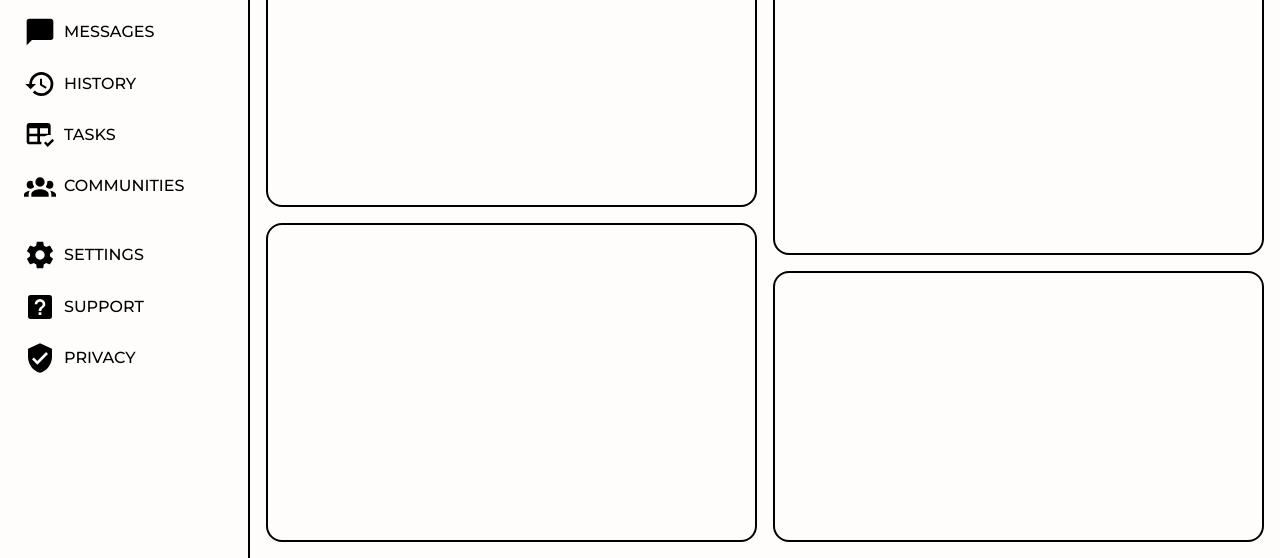
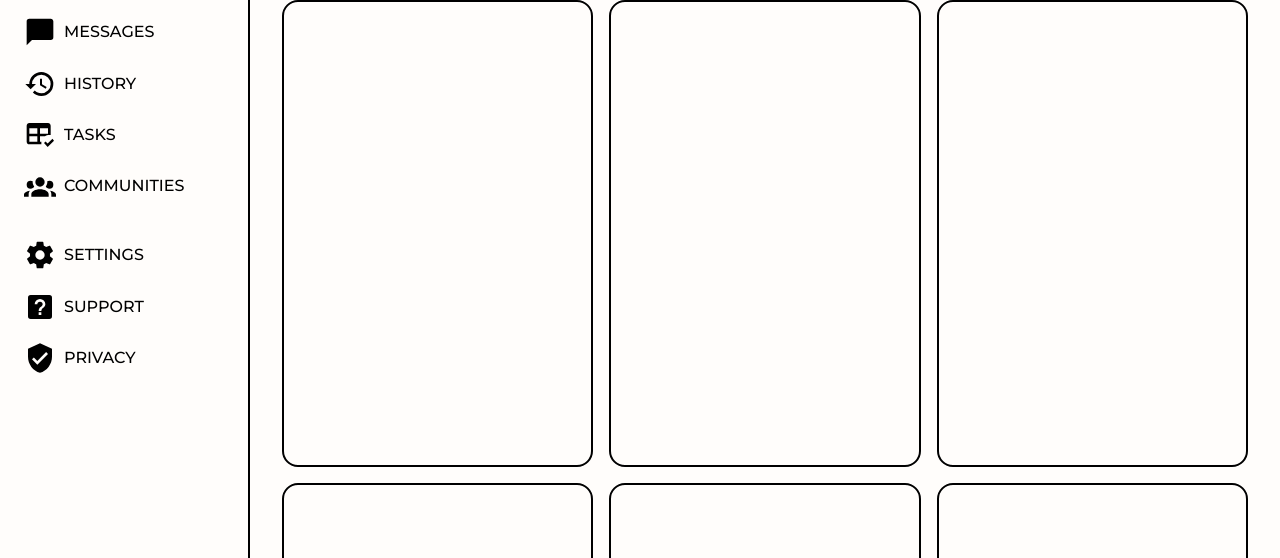
Before and after one commit to NCDUBS11/top_admin_dash, a plain HTML site: page index.html in a window 1280 px wide. Shown: the part 242-800 px from the top of the page. Drawn offline with Linux system fonts and the light colour scheme.

Commit message:
Finish general layout, ready for styling

```diff
--- a/index.html
+++ b/index.html
@@ -63,10 +63,15 @@
             </div>
         </nav>
         <div id="content">
-            <div class="c1"></div>
-            <div class="c2"></div>
-            <div class="c3"></div>
-            <div class="c4"></div>
+            <div class="title">My Projects</div>
+            <div class="projBox"></div>
+            <div class="projBox"></div>
+            <div class="projBox"></div>
+            <div class="projBox"></div>
+            <div class="projBox"></div>
+            <div class="projBox"></div>
+            <div class="projBox"></div>
+            <div class="projBox"></div>
         </div>
     </div>
 </body>
--- a/styles.css
+++ b/styles.css
@@ -37,6 +37,7 @@ button{
         "nav header"
         "nav content";
     background-color: var(--main-bg-color);
+    overflow: hidden;
 }
 
 header{
@@ -239,51 +240,45 @@ nav{
 
 #content{
     grid-area: content;
-    padding: 1rem;
+    padding: 2rem;
+    padding-top: 5rem;
     display: grid;
     gap: 1rem;
-    grid-template-columns: repeat(4,1fr);
-    grid-template-rows: 1fr 1fr 0.25fr 1fr 1fr;
-    grid-template-areas:
-        "c1 c1 c2 c2"
-        "c1 c1 c2 c2"
-        "c3 c3 c2 c2"
-        "c3 c3 c4 c4"
-        "c3 c3 c4 c4";
+    grid-template-columns: repeat(auto-fit, minmax(250px, 1fr));
+    grid-auto-rows: 1fr;
     align-items: center;
     justify-items: center;
+    overflow-y: scroll;
+    position:relative
 }
 
-#content>*{
+#content>.projBox{
     border-radius: 1rem;
     border: 2px solid black;
     width: 100%;
-    height: 100%;
+    aspect-ratio: 1/1.5;
+
 }
 
-#content>.c1{
-    grid-area: c1;
+#content>.title{
+    position: absolute;
+    font-size: 2rem;
+    top: 1rem;
+    left: 50%;
+    transform: translateX(-50%);
 }
 
-#content>.c2{
-    grid-area: c2;
-}
 
-#content>.c3{
-    grid-area: c3;
-}
 
-#content>.c4{
-    grid-area: c4;
-}
 
-#content>.c5{
-    grid-area: c5;
-}
 
-#content>.c6{
-    grid-area: c6;
-}
+
+
+
+
+
+
+
 
 @keyframes spin {
     from{
```
